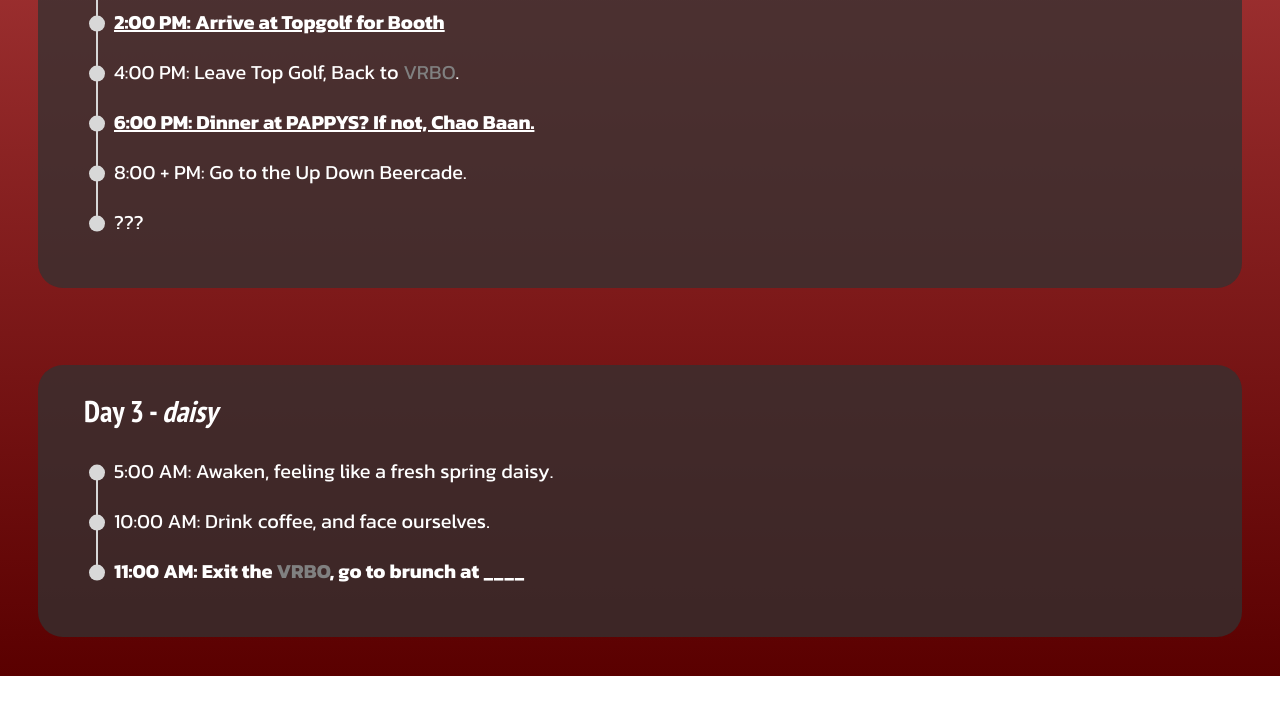
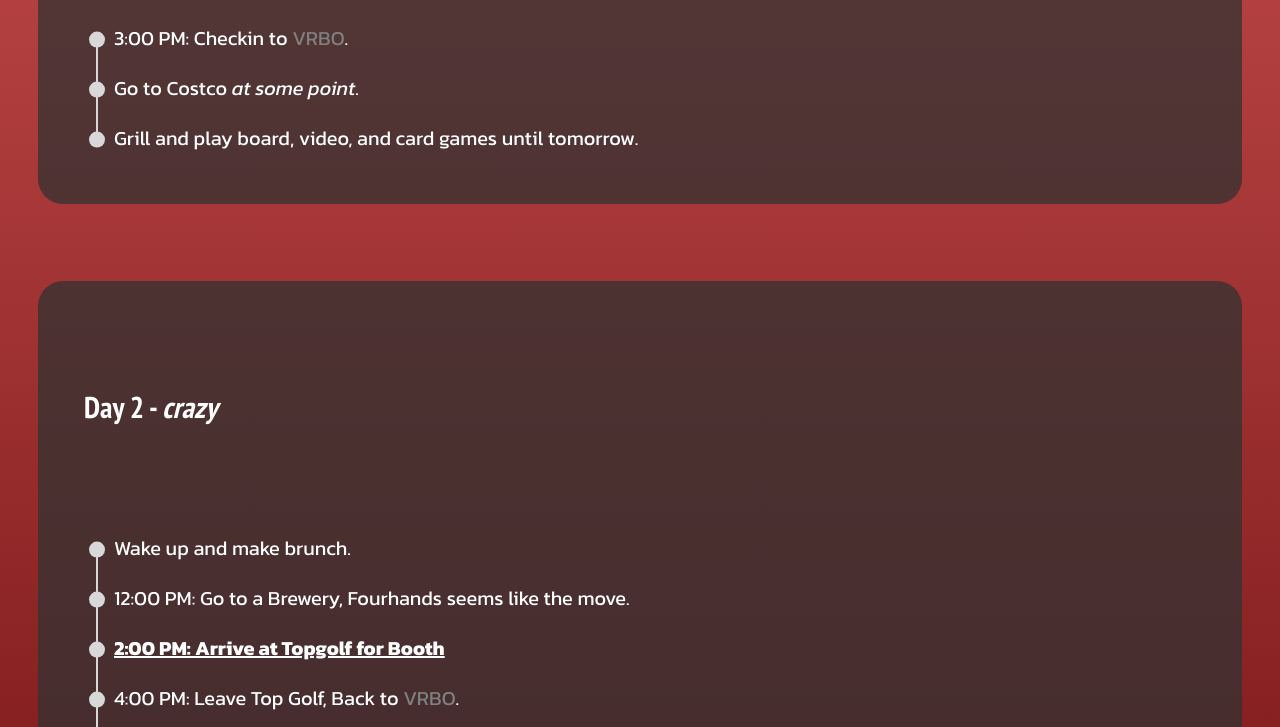
Before and after one commit to Akwaduk/eriks-rodeo, a plain HTML site: page index.html in a window 1280 px wide. Shown: the part 820-1547 px from the top of the page. Before the commit the page ends 1496 px from the top, so only its background shows below. Drawn offline with Linux system fonts and the light colour scheme; a web font is replaced by a local one.

Commit message:
Trying line height thing

```diff
--- a/styles.css
+++ b/styles.css
@@ -38,12 +38,6 @@ h1 {
 div {
     display: inline-block;
 }
-.itinerary {
-    background-color: #fff;
-    border: 1px solid #ccc;
-    padding: 0;
-    text-align: left;
-}
 
 .itinerary h2 {
     font-size: 30px;
@@ -57,9 +51,13 @@ div {
 }
 
 .itinerary {
+    background-color: #fff;
+    padding: 0;
+    text-align: left;
     background-color:indianred;
     background: linear-gradient(#e66465, rgb(90, 0, 0));
     border: none;
+    line-height: 200px;
 }
 
 .schedule {
```
